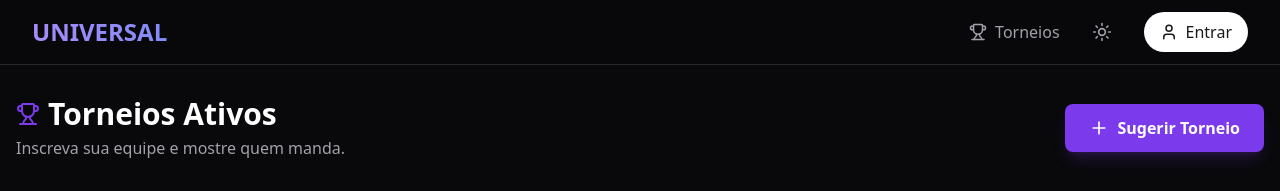
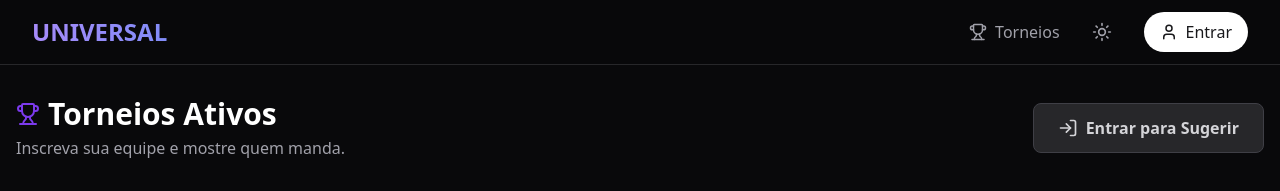
Before and after one commit to JeanPierrePro/Universal, a React (Vite) app: page /tournaments in a window 1280 px wide. Shown: the top 191 px of the page. Built offline with nearby package versions, Linux system fonts and the light colour scheme; no server answers; the database is empty.

Commit message:
Correção botão sugerir

```diff
--- a/src/pages/Tournaments.tsx
+++ b/src/pages/Tournaments.tsx
@@ -1,11 +1,12 @@
 import { useEffect, useState } from 'react';
 import { Navbar } from '../components/Navbar';
-import { db } from '../lib/firebase';
+import { db, auth } from '../lib/firebase'; // <--- Importei o AUTH
 import { collection, getDocs, query, orderBy } from 'firebase/firestore';
 import type { Tournament } from '../types/Tournament';
-import { Calendar, Users, Trophy, Plus, Swords } from 'lucide-react';
+import { Calendar, Users, Trophy, Plus, Swords, LogIn } from 'lucide-react';
 import { useNavigate } from 'react-router-dom';
 import { useUserData } from '../hooks/useUserData';
+import { onAuthStateChanged } from 'firebase/auth'; // <--- Para monitorar o login
 
 export function Tournaments() {
   const navigate = useNavigate();
@@ -13,10 +14,20 @@ export function Tournaments() {
   const [tournaments, setTournaments] = useState<Tournament[]>([]);
   const [loading, setLoading] = useState(true);
 
+  // Novo estado para saber se tem alguém logado
+  const [user, setUser] = useState(auth.currentUser);
+
+  // Monitora em tempo real se o usuário logou ou saiu
+  useEffect(() => {
+    const unsubscribe = onAuthStateChanged(auth, (currentUser) => {
+      setUser(currentUser);
+    });
+    return () => unsubscribe();
+  }, []);
+
   useEffect(() => {
     async function fetchTournaments() {
       try {
-        // Busca tudo ordenado por data
         const q = query(collection(db, "tournaments"), orderBy("createdAt", "desc"));
         const querySnapshot = await getDocs(q);
 
@@ -25,10 +36,7 @@ export function Tournaments() {
           ...doc.data()
         })) as Tournament[];
 
-        // O PULO DO GATO: Filtra para mostrar APENAS os abertos (aprovados)
-        // Sugestões (pending) ficam escondidas aqui
         setTournaments(data.filter(t => t.status === 'open'));
-
       } catch (error) {
         console.error("Erro ao buscar torneios:", error);
       } finally {
@@ -62,6 +70,8 @@ export function Tournaments() {
           </div>
 
           <div className="flex gap-3">
+
+            {/* 1. Botão de Admin (Só aparece se for Admin) */}
             {isAdmin && (
               <button
                 onClick={() => navigate('/admin')}
@@ -71,12 +81,25 @@ export function Tournaments() {
               </button>
             )}
 
+            {/* 2. Botão Dinâmico (Muda dependendo se tá logado ou não) */}
+            {user ? (
+              // SE TIVER LOGADO: Pode criar ou sugerir
               <button
                 onClick={() => navigate('/tournaments/new')}
                 className="flex items-center gap-2 px-6 py-3 bg-violet-600 hover:bg-violet-700 text-white font-bold rounded-lg transition-all shadow-lg shadow-violet-600/20"
               >
                 <Plus size={20} /> {isAdmin ? "Criar Oficial" : "Sugerir Torneio"}
               </button>
+            ) : (
+              // SE NÃO TIVER LOGADO: Manda ir pro login
+              <button
+                onClick={() => navigate('/login')}
+                className="flex items-center gap-2 px-6 py-3 bg-zinc-200 dark:bg-zinc-800 text-zinc-700 dark:text-zinc-300 font-bold rounded-lg transition-all hover:bg-zinc-300 dark:hover:bg-zinc-700 border border-zinc-300 dark:border-zinc-700"
+              >
+                <LogIn size={20} /> Entrar para Sugerir
+              </button>
+            )}
+
           </div>
         </div>
 
```
Lines whose indentation alone changed are shown as unchanged.
